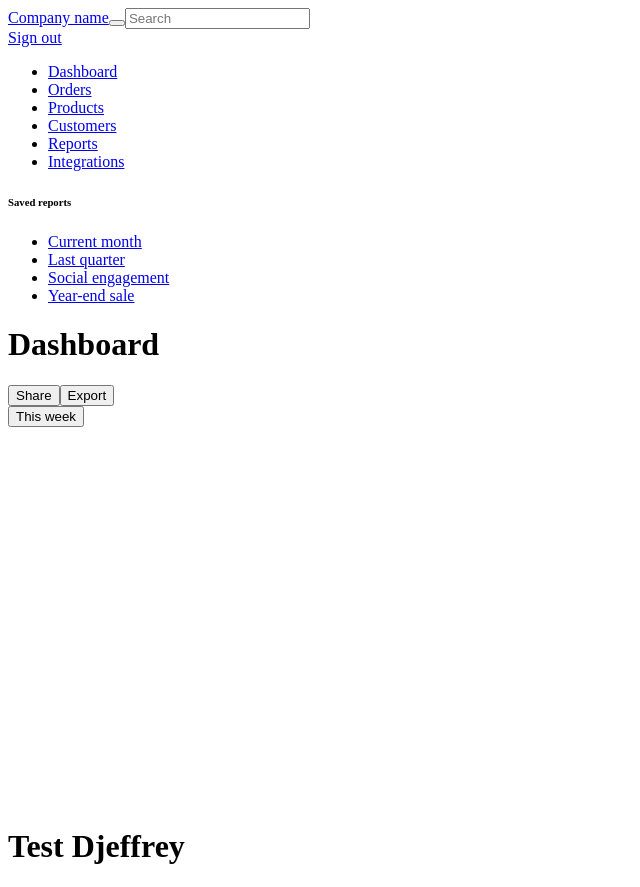
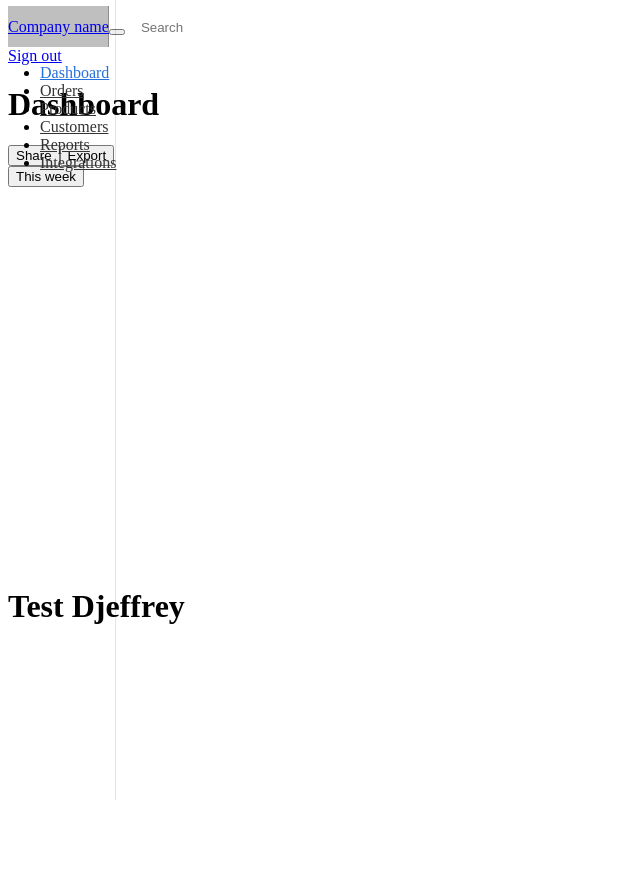
Before and after one commit to djeff971/angular-food971, an Angular app: page /p in a window 1280 px wide. Shown: the whole page, without its empty margins (0-640 px from the left). After the commit the page ends 800 px from the top, so only its background shows below. Built offline with nearby package versions, Linux system fonts and the light colour scheme; sample sign-in values are in the browser's storage.

Commit message:
3 files modified, 2 added, 1 deleted

```diff
--- /dev/null
+++ b/src/app/partenaires/Test.css
@@ -0,0 +1,3 @@
+h1 {
+  color: red;
+}
--- a/src/app/partenaires/layout.component.html
+++ b/src/app/partenaires/dashboard.component.html
@@ -1,37 +1,3 @@
-<head>
-  <meta charset="utf-8" />
-  <meta name="viewport" content="width=device-width, initial-scale=1" />
-  <meta name="description" content="" />
-  <meta
-    name="author"
-    content="Mark Otto, Jacob Thornton, and Bootstrap contributors"
-  />
-  <meta name="generator" content="Hugo 0.84.0" />
-  <title>Dashboard Template · Bootstrap v5.0</title>
-
-  <!-- Bootstrap core CSS -->
-  <link href="../assets/dist/css/bootstrap.min.css" rel="stylesheet" />
-
-  <style>
-    .bd-placeholder-img {
-      font-size: 1.125rem;
-      text-anchor: middle;
-      -webkit-user-select: none;
-      -moz-user-select: none;
-      user-select: none;
-    }
-
-    @media (min-width: 768px) {
-      .bd-placeholder-img-lg {
-        font-size: 3.5rem;
-      }
-    }
-  </style>
-
-  <!-- Custom styles for this template -->
-  <link href="dashboard.css" rel="stylesheet" />
-</head>
-
 <header class="navbar navbar-dark sticky-top bg-dark flex-md-nowrap p-0 shadow">
   <a class="navbar-brand col-md-3 col-lg-2 me-0 px-3" href="#">Company name</a>
   <button
@@ -103,41 +69,6 @@
             </a>
           </li>
         </ul>
-
-        <h6
-          class="sidebar-heading d-flex justify-content-between align-items-center px-3 mt-4 mb-1 text-muted"
-        >
-          <span>Saved reports</span>
-          <a class="link-secondary" href="#" aria-label="Add a new report">
-            <span data-feather="plus-circle"></span>
-          </a>
-        </h6>
-        <ul class="nav flex-column mb-2">
-          <li class="nav-item">
-            <a class="nav-link" href="#">
-              <span data-feather="file-text"></span>
-              Current month
-            </a>
-          </li>
-          <li class="nav-item">
-            <a class="nav-link" href="#">
-              <span data-feather="file-text"></span>
-              Last quarter
-            </a>
-          </li>
-          <li class="nav-item">
-            <a class="nav-link" href="#">
-              <span data-feather="file-text"></span>
-              Social engagement
-            </a>
-          </li>
-          <li class="nav-item">
-            <a class="nav-link" href="#">
-              <span data-feather="file-text"></span>
-              Year-end sale
-            </a>
-          </li>
-        </ul>
       </div>
     </nav>
 
@@ -171,19 +102,5 @@
 </div>
 
 <div>
-	<h1>Test Djeffrey</h1>
+  <h1>Test Djeffrey</h1>
 </div>
-
-<script src="../assets/dist/js/bootstrap.bundle.min.js"></script>
-
-<script
-  src="https://cdn.jsdelivr.net/npm/feather-icons@4.28.0/dist/feather.min.js"
-  integrity="sha384-uO3SXW5IuS1ZpFPKugNNWqTZRRglnUJK6UAZ/gxOX80nxEkN9NcGZTftn6RzhGWE"
-  crossorigin="anonymous"
-></script>
-<script
-  src="https://cdn.jsdelivr.net/npm/chart.js@2.9.4/dist/Chart.min.js"
-  integrity="sha384-zNy6FEbO50N+Cg5wap8IKA4M/ZnLJgzc6w2NqACZaK0u0FXfOWRRJOnQtpZun8ha"
-  crossorigin="anonymous"
-></script>
-<script src="dashboard.js"></script>
```
Also changed, not shown: src/app/partenaires/layout.component.ts (+6 -2 lines), src/index.html (line endings or trailing spaces), src/styles.css (line endings or trailing spaces).
